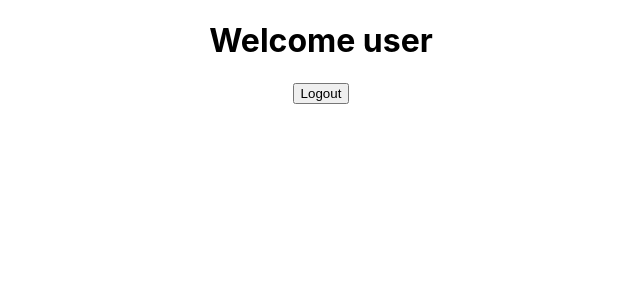
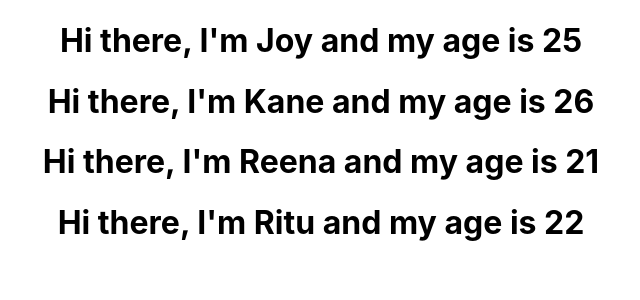
Before and after one commit to rahulak18/React-series, a React (Create React App) app in the folder ReactTutorial/my-app/: page / in a window 1280 px wide. Shown: the top 300 px of the page, without its empty margins (319-959 px from the left). Built offline with nearby package versions, Linux system fonts and the light colour scheme.

Commit message:
19 List rendering

```diff
--- a/ReactTutorial/my-app/src/App.js
+++ b/ReactTutorial/my-app/src/App.js
@@ -1,12 +1,10 @@
 import './App.css';
-import WelcomeUser from './Conditional-rendering/WelcomeUser';
-
-
+import PersonInfo from './Rendering-lists/PersonInfo';
 
 function App() {
   return (
     <div className="App">
-      <WelcomeUser />
+      <PersonInfo />
     </div>
   );
 }
--- /dev/null
+++ b/ReactTutorial/my-app/src/Rendering-lists/PersonInfo.js
@@ -0,0 +1,42 @@
+import React from 'react'
+
+const PersonInfo = () => {
+
+    const persons = [
+        {
+            id: 1,
+            name: 'Joy',
+            age: 25,
+            gender: 'male'
+        },
+        {
+            id: 2,
+            name: 'Kane',
+            age: 26,
+            gender: 'male'
+        },
+        {
+            id: 3,
+            name: 'Reena',
+            age: 21,
+            gender: 'female'
+        },
+        {
+            id: 4,
+            name: 'Ritu',
+            age: 22,
+            gender: 'female'
+        },
+
+    ]
+
+    return (
+        <div>
+            {
+                persons.map(person => (<h1 key={person.id}>Hi there, I'm {person.name} and my age is {person.age}</h1>))
+            }
+        </div>
+    )
+}
+
+export default PersonInfo
```
